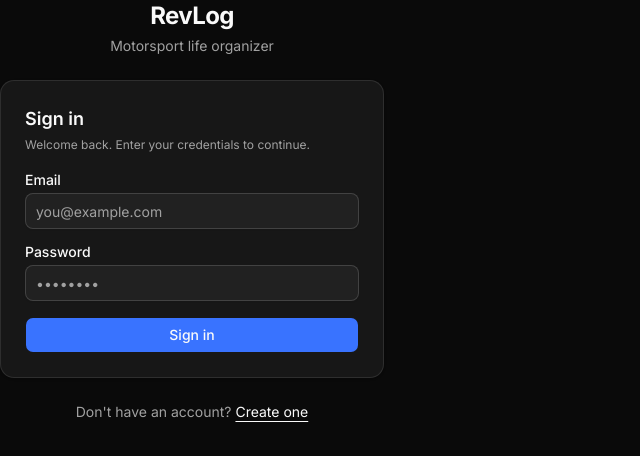
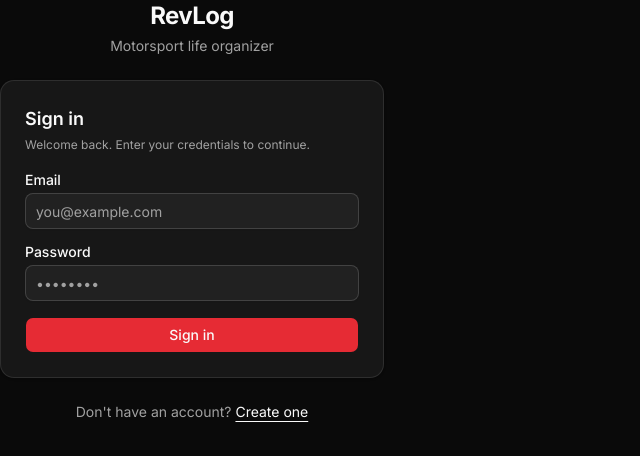
Before and after one commit to canklefark/revlog, a Next.js app: page /login in a window 1280 px wide. Shown: the top 456 px of the page, without its empty margins (0-640 px from the left). Built offline with nearby package versions, Linux system fonts and the light colour scheme.

Commit message:
feat: option C status badges and red primary color

```diff
--- a/src/app/(main)/events/[eventId]/page.tsx
+++ b/src/app/(main)/events/[eventId]/page.tsx
@@ -85,7 +85,7 @@ export default async function EventDetailPage({
       <div className="flex items-start justify-between gap-4 mb-4">
         <div className="min-w-0">
           <h1 className="text-2xl font-semibold leading-tight">{event.name}</h1>
-          <div className="flex items-center gap-2 mt-1.5 flex-wrap">
+          <div className="flex items-center gap-3 mt-1.5 flex-wrap">
             <TypeBadge type={event.type} />
             <StatusBadge status={event.registrationStatus} />
           </div>
--- a/src/app/globals.css
+++ b/src/app/globals.css
@@ -56,18 +56,18 @@
   --card-foreground: oklch(0.145 0 0);
   --popover: oklch(1 0 0);
   --popover-foreground: oklch(0.145 0 0);
-  --primary: oklch(0.45 0.2 264);
+  --primary: oklch(0.45 0.22 25);
   --primary-foreground: oklch(0.985 0 0);
   --secondary: oklch(0.97 0 0);
   --secondary-foreground: oklch(0.205 0 0);
   --muted: oklch(0.97 0 0);
   --muted-foreground: oklch(0.556 0 0);
-  --accent: oklch(0.95 0.02 264);
+  --accent: oklch(0.95 0.02 25);
   --accent-foreground: oklch(0.205 0 0);
   --destructive: oklch(0.577 0.245 27.325);
   --border: oklch(0.922 0 0);
   --input: oklch(0.922 0 0);
-  --ring: oklch(0.55 0.15 264);
+  --ring: oklch(0.55 0.18 25);
   --chart-1: oklch(0.6 0.22 264);
   --chart-2: oklch(0.7 0.15 220);
   --chart-3: oklch(0.55 0.18 280);
@@ -76,12 +76,12 @@
   --radius: 0.625rem;
   --sidebar: oklch(0.985 0 0);
   --sidebar-foreground: oklch(0.145 0 0);
-  --sidebar-primary: oklch(0.45 0.2 264);
+  --sidebar-primary: oklch(0.45 0.22 25);
   --sidebar-primary-foreground: oklch(0.985 0 0);
-  --sidebar-accent: oklch(0.95 0.02 264);
+  --sidebar-accent: oklch(0.95 0.02 25);
   --sidebar-accent-foreground: oklch(0.205 0 0);
   --sidebar-border: oklch(0.922 0 0);
-  --sidebar-ring: oklch(0.55 0.15 264);
+  --sidebar-ring: oklch(0.55 0.18 25);
 }
 
 .dark {
@@ -91,18 +91,18 @@
   --card-foreground: oklch(0.985 0 0);
   --popover: oklch(0.205 0 0);
   --popover-foreground: oklch(0.985 0 0);
-  --primary: oklch(0.6 0.22 264);
+  --primary: oklch(0.6 0.22 25);
   --primary-foreground: oklch(0.985 0 0);
   --secondary: oklch(0.269 0 0);
   --secondary-foreground: oklch(0.985 0 0);
   --muted: oklch(0.269 0 0);
   --muted-foreground: oklch(0.708 0 0);
-  --accent: oklch(0.28 0.03 264);
+  --accent: oklch(0.28 0.03 25);
   --accent-foreground: oklch(0.985 0 0);
   --destructive: oklch(0.704 0.191 22.216);
   --border: oklch(1 0 0 / 10%);
   --input: oklch(1 0 0 / 15%);
-  --ring: oklch(0.55 0.15 264);
+  --ring: oklch(0.55 0.18 25);
   --chart-1: oklch(0.65 0.22 264);
   --chart-2: oklch(0.72 0.15 220);
   --chart-3: oklch(0.6 0.18 280);
@@ -110,12 +110,12 @@
   --chart-5: oklch(0.5 0.2 260);
   --sidebar: oklch(0.205 0 0);
   --sidebar-foreground: oklch(0.985 0 0);
-  --sidebar-primary: oklch(0.6 0.22 264);
+  --sidebar-primary: oklch(0.6 0.22 25);
   --sidebar-primary-foreground: oklch(0.985 0 0);
-  --sidebar-accent: oklch(0.28 0.03 264);
+  --sidebar-accent: oklch(0.28 0.03 25);
   --sidebar-accent-foreground: oklch(0.985 0 0);
   --sidebar-border: oklch(1 0 0 / 10%);
-  --sidebar-ring: oklch(0.55 0.15 264);
+  --sidebar-ring: oklch(0.55 0.18 25);
 }
 
 @layer base {
--- a/src/components/dashboard/events-timeline.tsx
+++ b/src/components/dashboard/events-timeline.tsx
@@ -58,7 +58,7 @@ export function EventsTimeline({ events }: EventsTimelineProps) {
                       <p className="text-sm font-semibold text-foreground leading-tight truncate">
                         {event.name}
                       </p>
-                      <div className="mt-1 flex items-center gap-1.5 flex-wrap">
+                      <div className="mt-1 flex items-center gap-3 flex-wrap">
                         <TypeBadge type={event.type} />
                         <StatusBadge status={event.registrationStatus} />
                       </div>
--- a/src/components/dashboard/next-event-card.tsx
+++ b/src/components/dashboard/next-event-card.tsx
@@ -89,7 +89,7 @@ export function NextEventCard({ event }: NextEventCardProps) {
         </div>
 
         {/* Type + Status badges */}
-        <div className="flex items-center gap-2 flex-wrap">
+        <div className="flex items-center gap-3 flex-wrap">
           <TypeBadge type={event.type} />
           <StatusBadge status={event.registrationStatus} />
         </div>
--- a/src/components/dashboard/upcoming-events-card.tsx
+++ b/src/components/dashboard/upcoming-events-card.tsx
@@ -86,7 +86,7 @@ function PrimaryEvent({ event }: { event: EventSummary }) {
         </div>
 
         {/* Type + Status badges */}
-        <div className="flex items-center gap-2 flex-wrap">
+        <div className="flex items-center gap-3 flex-wrap">
           <TypeBadge type={event.type} />
           <StatusBadge status={event.registrationStatus} />
         </div>
--- a/src/components/events/event-card.tsx
+++ b/src/components/events/event-card.tsx
@@ -25,7 +25,7 @@ export function EventCard({ event }: EventCardProps) {
               <p className="text-sm font-semibold text-foreground leading-tight truncate">
                 {event.name}
               </p>
-              <div className="flex items-center gap-1.5 mt-1.5 flex-wrap">
+              <div className="flex items-center gap-3 mt-1.5 flex-wrap">
                 <TypeBadge type={event.type} />
                 <StatusBadge status={event.registrationStatus} />
               </div>
--- a/src/components/events/status-badge.tsx
+++ b/src/components/events/status-badge.tsx
@@ -1,12 +1,12 @@
 import { cn } from "@/lib/utils";
 import type { RegistrationStatus } from "@/lib/constants/event-types";
 
-const STATUS_STYLES: Record<RegistrationStatus, string> = {
-  Interested: "bg-slate-500/15 text-slate-600 dark:text-slate-400",
-  Registered: "bg-green-500/15 text-green-700 dark:text-green-400",
-  Waitlisted: "bg-yellow-500/15 text-yellow-700 dark:text-yellow-400",
-  Completed: "bg-blue-500/15 text-blue-700 dark:text-blue-400",
-  Skipped: "bg-red-500/15 text-red-700 dark:text-red-400",
+const STATUS_DOT: Record<RegistrationStatus, string> = {
+  Interested: "bg-slate-400",
+  Registered: "bg-green-400",
+  Waitlisted: "bg-yellow-400",
+  Completed: "bg-blue-400",
+  Skipped: "bg-red-400",
 };
 
 interface StatusBadgeProps {
@@ -15,17 +15,15 @@ interface StatusBadgeProps {
 }
 
 export function StatusBadge({ status, className }: StatusBadgeProps) {
-  const styles =
-    STATUS_STYLES[status as RegistrationStatus] ??
-    "bg-slate-500/15 text-slate-400";
+  const dot = STATUS_DOT[status as RegistrationStatus] ?? "bg-slate-400";
   return (
     <span
       className={cn(
-        "inline-flex items-center rounded-full px-2 py-0.5 text-xs font-medium",
-        styles,
+        "inline-flex items-center gap-1.5 text-xs text-muted-foreground",
         className,
       )}
     >
+      <span className={cn("size-1.5 rounded-full shrink-0", dot)} />
       {status}
     </span>
   );
```
